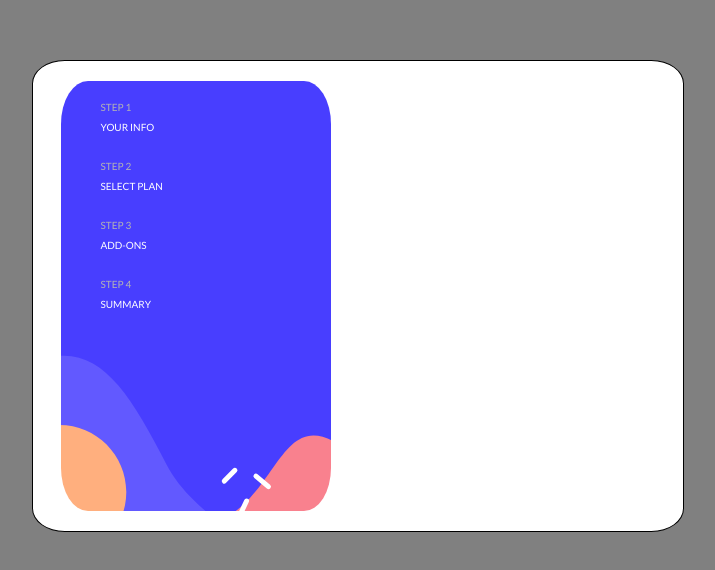
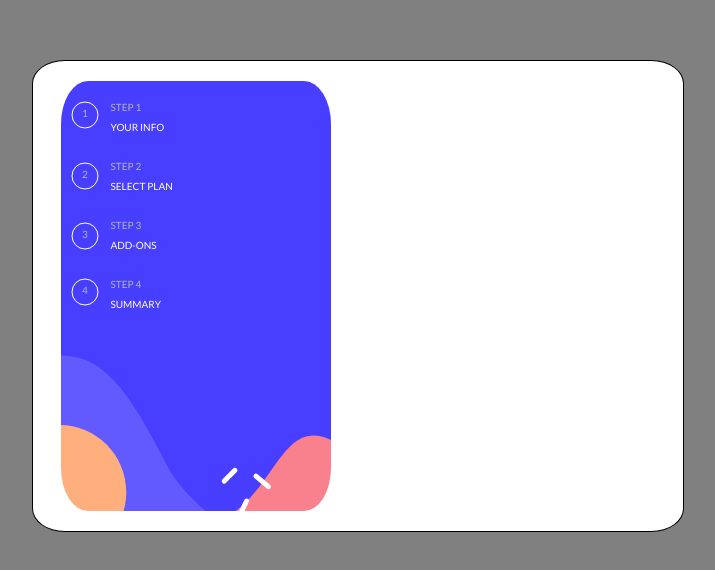
Before and after one commit to niluse/personal-info, a plain HTML site: page index.html in a window 1280 px wide. Shown: the part 104-674 px from the top of the page, without its empty margins (282-997 px from the left). Drawn offline with Linux system fonts and the light colour scheme.

Commit message:
add number

```diff
--- a/index.html
+++ b/index.html
@@ -11,15 +11,28 @@
     <main>
       <!--Left Part-->
       <div class="step">
+        <!-- <ul class="number">
+          <li>1</li>
+          <li>2</li>
+          <li>3</li>
+          <li>4</li>
+        </ul> -->
         <ul>
-            <li><span>STEP 1 </span><br>YOUR INFO</li><br>
-            <li><span>STEP 2 </span> <br>SELECT PLAN</li><br>
-            <li><span>STEP 3</span> <br> ADD-ONS</li><br>
-            <li><span>STEP 4 </span><br> SUMMARY</li><br>
-        </ul>
+          <li><span class="number1 number">1</span><span>STEP 1 </span><br>YOUR INFO</li><br>
+          <li><span class="number2 number">2</span><span>STEP 2 </span> <br>SELECT PLAN</li><br>
+          <li><span class="number3 number">3</span><span>STEP 3</span> <br> ADD-ONS</li><br>
+          <li><span class="number4 number">4</span><span>STEP 4 </span><br> SUMMARY</li><br>
+      </ul>
       </div>
       <!--Personel info-->
       <div class="info"></div>
     </main>
   </body>
+  <!-- <div class="number">1</div>
+              <div>
+                <span>STEP 1 </span><br>YOUR INFO
+              </div>
+              <br>
+            </li>
+            <li><span>STEP 2 </span> <br>SELECT PLAN</li><br> -->
 </html>
--- a/style.css
+++ b/style.css
@@ -29,13 +29,79 @@ main{
     top: 50%;
     left: 25%;
     transform: translate(-50%, -50%);
+    /* display: flex; */
 }
 main .step ul li {
     color: white;
     font-size: 10px;
     line-height: 20px;
     list-style-type: none;
+    margin-left: 10px;
 }
 main .step ul li span{
     color: #B4B4B3;
 }
+/* .number li{
+    margin: 5px 0 40px;
+} */
+.step ul li div{
+    display: inline-block;
+}
+main .step ul li .number1{
+    border-radius: 100%;
+    width: 25px;
+    height: 25px;
+    text-align: center;
+    border: 1px solid black;
+    position: absolute;
+    top: 8%;
+    left: 9%;
+    transform: translate(-50%, -50%);
+}
+main .step ul li .number2{
+    border-radius: 100%;
+    width: 25px;
+    height: 25px;
+    text-align: center;
+    border: 1px solid black;
+    position: absolute;
+    top: 22%;
+    left: 9%;
+    transform: translate(-50%, -50%);
+}
+main .step ul li .number3{
+    border-radius: 100%;
+    width: 25px;
+    height: 25px;
+    text-align: center;
+    border: 1px solid black;
+    position: absolute;
+    top: 36%;
+    left: 9%;
+    transform: translate(-50%, -50%);
+}
+main .step ul li .number4{
+    border-radius: 100%;
+    width: 25px;
+    height: 25px;
+    text-align: center;
+    border: 1px solid black;
+    position: absolute;
+    top: 49%;
+    left: 9%;
+    transform: translate(-50%, -50%);
+}
+main .step ul li .number{
+    border:  1px solid white;
+}
+main .step ul li .number:hover{
+    background-color: blueviolet;
+}
+
+/* .step ul li .number{
+    padding: 0.3rem .7rem;
+    margin-right: .3rem;
+    text-align: center;
+    border: 1px solid gray;
+    border-radius: 50%;
+} */
```
